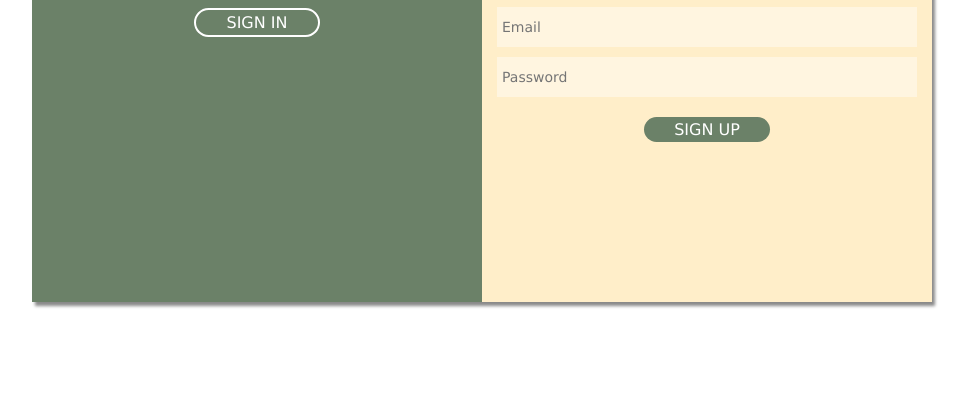
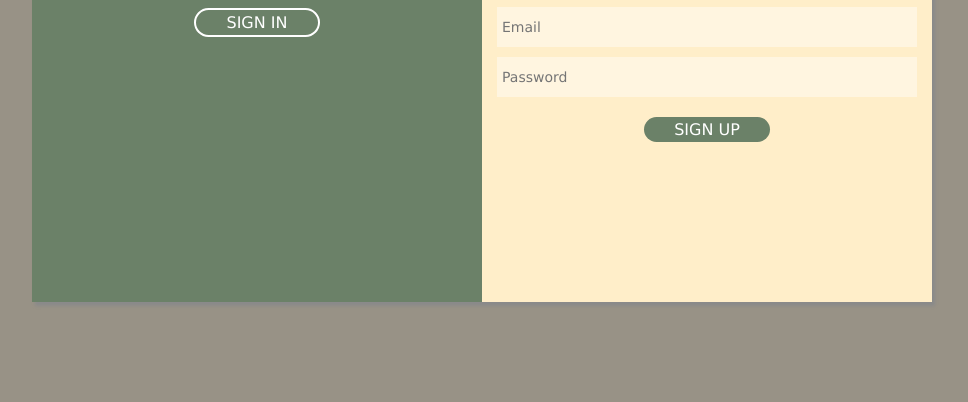
Before and after one commit to Mrisee/Sign-up-form, a plain HTML site: page index.html in a window 1280 px wide. Shown: the part 398-800 px from the top of the page, without its empty margins (158-1126 px from the left). Drawn offline with Linux system fonts and the light colour scheme.

Commit message:
background

```diff
--- a/scss/style.scss
+++ b/scss/style.scss
@@ -100,6 +100,7 @@ legend {
 
 body{
     font-family: "Verdana", serif;
+    background: rgba(107, 98, 81, 0.692);
 }
 
 .content{
```
Also changed, not shown: css/style.css.
